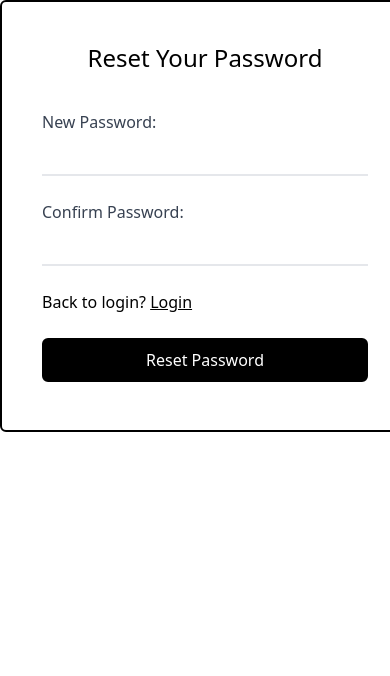
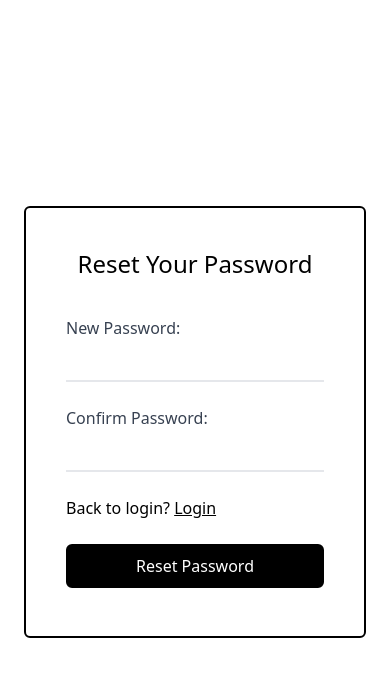
Before and after one commit to samuelfreeman/HallApplicationSystem-Client, a React (Vite) app: page /reset-password in a window 390 px wide. Shown: the top 676 px of the page. Built offline with nearby package versions, Linux system fonts and the light colour scheme.

Commit message:
mobile responsive for signUp and fix build errors

```diff
--- a/src/Pages/HomePage.tsx
+++ b/src/Pages/HomePage.tsx
@@ -1,4 +1,4 @@
-import { useEffect, useState } from 'react';
+import { useEffect } from 'react';
 import { useNavigate } from 'react-router-dom'
 const HomePage = () => {
 
--- a/src/Pages/Reset-Password.tsx
+++ b/src/Pages/Reset-Password.tsx
@@ -3,7 +3,7 @@ import Resetpass from '../components/Reset-password'
 
 const ResetPassword = () => {
     return (
-        <div>
+        <div className='flex min-h-svh w-full items-center justify-center p-6 md:p-10'>
             <Resetpass />
         </div>
     )
--- a/src/components/SignupForm.tsx
+++ b/src/components/SignupForm.tsx
@@ -149,7 +149,7 @@ const SignUpForm: React.FC = () => {
                 </div>
 
                 {/* Disabled Checkbox */}
-                <div className='block col-span-2'>
+                <div className='block lg:col-span-2'>
                     <input
                         id="disabled"
                         type="checkbox"
--- a/src/components/Verify-code.tsx
+++ b/src/components/Verify-code.tsx
@@ -37,7 +37,7 @@ const VerifyCode: React.FC = () => {
             alert('Verification failed.');
         }
     };
-    const inputStyles = {
+    const inputStyles: React.CSSProperties = {
         width: '3rem', // Width of each input box
         height: '3rem', // Height of each input box
         fontSize: '1.25rem', // Font size for text
```
